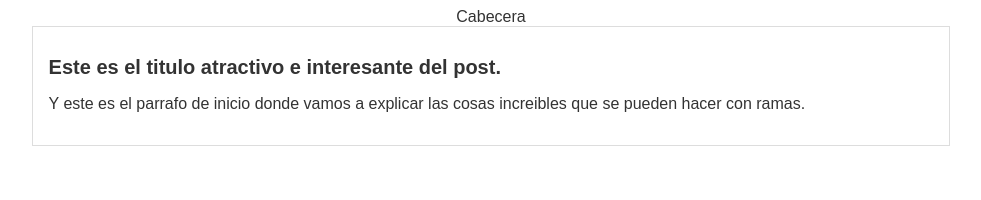
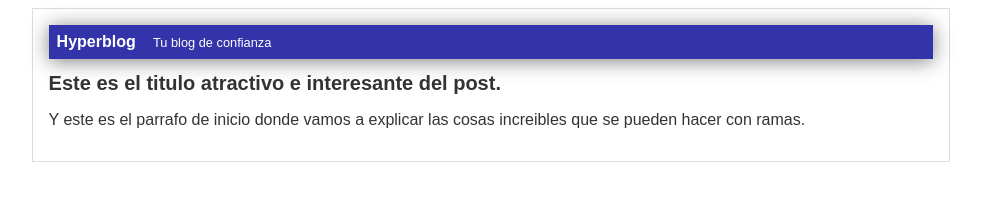
Before and after one commit to lfzarazuaa/hyperblog, a plain HTML site: page blogpost.html in a window 1280 px wide. Shown: the whole page, without its empty margins (149-1130 px from the left). Drawn offline with Linux system fonts and the light colour scheme.

Commit message:
Finalizada la cabecera con diseño azul.

```diff
--- a/blogpost.html
+++ b/blogpost.html
@@ -7,10 +7,10 @@
     <title>Título de blogpost</title>
 </head>
 <body>
-    <div id="cabecera">
-        Cabecera
-    </div>
     <div class="container">
+        <div id="cabecera">
+            Hyperblog <span id="tagline">Tu blog de confianza</span>
+        </div>
         <div id="post">
             <h1>Este es el titulo atractivo e interesante del post.</h1>
             <p>Y este es el parrafo de inicio donde vamos
--- a/css/estilos.css
+++ b/css/estilos.css
@@ -2,6 +2,21 @@ body{
     color: #333;
     text-align: center;
     font-family: Arial, Helvetica, sans-serif;
+}
+
+#cabecera{
+    background: #33A;
+    box-shadow: 0px 2px 20px 0px rgba(0, 0, 0, 0.5);
+    color: white;
+    font-weight: bold;
+    margin: 0;
+    padding: 0.5em;
+}
+
+#cabecera #tagline{
+    padding: 0 0 0 1em;
+    font-weight: normal;
+    font-size: 0.8em;
 }
 
 .container{
```
